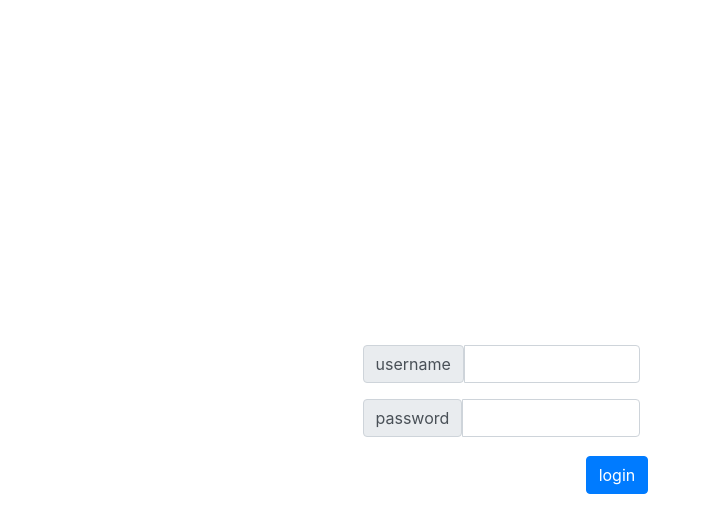
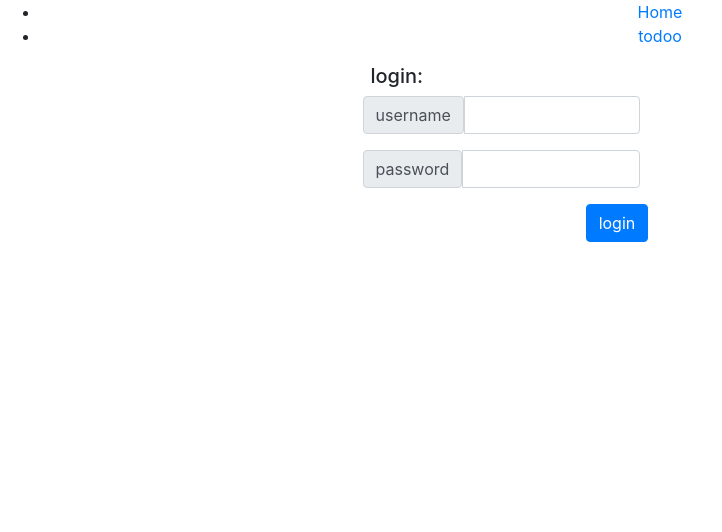
Before and after one commit to benjaminreis/2021Project, a React (Create React App) app in the folder app/: page / in a window 1280 px wide. Shown: the top 532 px of the page, without its empty margins (0-722 px from the left). Built offline with nearby package versions, Linux system fonts and the light colour scheme.

Commit message:
added react router

```diff
--- a/app/package.json
+++ b/app/package.json
@@ -14,6 +14,7 @@
     "react-bootstrap-table-next": "^4.0.3",
     "react-bootstrap-table2-paginator": "^2.1.2",
     "react-dom": "^17.0.2",
+    "react-router-dom": "^5.2.0",
     "react-scripts": "4.0.3",
     "web-vitals": "^1.0.1"
   },
--- a/app/src/App.js
+++ b/app/src/App.js
@@ -1,17 +1,40 @@
-import logo from './logo.svg';
-import './App.css';
-import TodoPage from './pages/TodoPage';
-import LoginPage from './pages/LoginPage';
+import logo from "./logo.svg";
+import "./App.css";
+import TodoPage from "./pages/TodoPage";
+import LoginPage from "./pages/LoginPage";
+import { BrowserRouter as Router, Switch, Route, Link } from "react-router-dom";
 
 function App() {
   return (
-    <div className="App">
-      <header className="App-header">
+    <Router>
+      <div className="App">
+        {/* <header className="App-header"> */}
+          <nav>
+            <ul>
+              <li>
+                <Link to="/">Home</Link>
+              </li>
+              <li>
+                <Link to="/todo">todoo</Link>
+              </li>
+              {/* <li>
+              <Link to="/users">Users</Link>
+            </li> */}
+            </ul>
+          </nav>
+        {/* </header> */}
 
-        <LoginPage />
-        {/* <TodoPage /> */}
-      </header>
-    </div>
+        <Switch>
+          <Route path="/todo"><TodoPage /></Route>
+          {/* <Route path="/users">
+            <Users />
+          </Route> */}
+          <Route path="/">
+            <LoginPage />
+          </Route>
+        </Switch>
+      </div>
+    </Router>
   );
 }
 
--- a/app/src/pages/LoginPage.js
+++ b/app/src/pages/LoginPage.js
@@ -14,7 +14,7 @@ const LoginPage = ({ children }) => {
     <Container>
       <Col md={{ span: 3, offset: 3 }}>
         <Row>
-          345= <h4>login:asdf</h4>
+          <h5 className="ml-2">login:</h5>
         </Row>
         <Row>
           <InputGroup className="mb-3">
```
Also changed, not shown: 1 other file (tests, documents, lock files or other folders).
